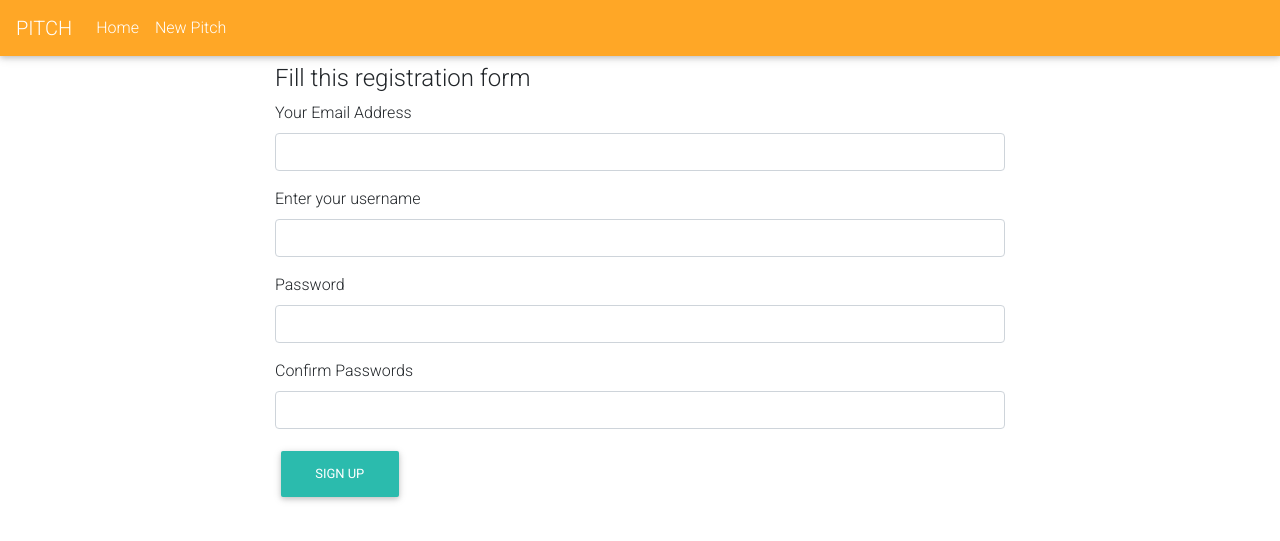
After one commit to derrokip34/Pitch, a Flask app: page /authenticate/register in a window 1280 px wide. The commit adds this page. Shown: the top 541 px of the page. Run offline with Flask 2, Linux system fonts and the light colour scheme; parts of the project's set-up code (start-up, migrations or seed data) failed here and were passed over; some libraries are stand-ins or nearby versions.

Commit message:
create a registration form

```diff
--- a/app/auth/forms.py
+++ b/app/auth/forms.py
@@ -0,0 +1,19 @@
+from flask_wtf import FlaskForm
+from wtforms import StringField,PasswordField,SubmitField,ValidationError
+from wtforms.validators import Required,Email,EqualTo
+from ..models import User
+
+class RegistrationForm(FlaskForm):
+    email = StringField('Your Email Address',validators=[Required(),Email()])
+    username = StringField('Enter your username',validators = [Required()])
+    password = PasswordField('Password',validators = [Required(), EqualTo('password_confirm',message = 'Passwords must match')])
+    password_confirm = PasswordField('Confirm Passwords',validators = [Required()])
+    submit = SubmitField('Sign Up')
+
+    def validate_email(self,data_field):
+            if User.query.filter_by(email =data_field.data).first():
+                raise ValidationError('There is an account with that email')
+
+    def validate_username(self,data_field):
+        if User.query.filter_by(username = data_field.data).first():
+            raise ValidationError('That username is taken')
--- a/app/auth/views.py
+++ b/app/auth/views.py
@@ -0,0 +1,23 @@
+from flask import render_template,redirect,url_for
+from . import auth
+from ..models import User
+from .forms import RegistrationForm
+from .. import db
+
+@auth.route('/login')
+def login():
+
+    return render_template('auth/login.html')
+
+@auth.route('/register',methods=['GET','POST'])
+def register():
+    form = RegistrationForm()
+    if form.validate_on_submit():
+        user = User(email=form.email.data,username=form.username.data,password=form.password.data)
+        db.session.add(user)
+        db.session.commit()
+
+        return redirect(url_for('auth.login'))
+        title = 'New Account'
+
+    return render_template('auth/register.html', registration = form)
--- a/app/main/views.py
+++ b/app/main/views.py
@@ -3,6 +3,7 @@ from . import main
 from .. import db
 from .forms import PitchForm
 from ..models import Pitch
+from flask_login import login_required
 
 @main.route('/')
 def index():
@@ -10,6 +11,7 @@ def index():
     return render_template('index.html')
 
 @main.route('/pitch/new', methods = ['GET','POST'])
+@login_required
 def new_pitch():
     form = PitchForm()
 
--- /dev/null
+++ b/app/templates/auth/register.html
@@ -0,0 +1,15 @@
+{% extends 'base.html' %}
+{% import 'bootstrap/wtf.html' as wtf %}
+
+{% block content %}
+<div class="container">
+    <div class="row">
+        <div class="col-md-2"></div>
+        <div class="col-md-8">
+            <h4>Fill this registration form</h4>
+            {{wtf.quick_form(registration)}}
+        </div>
+        <div class="col-md-2"></div>
+    </div>
+</div>
+{% endblock %}
```
Also changed, not shown: app/templates/index.html (+19 -1 lines).
